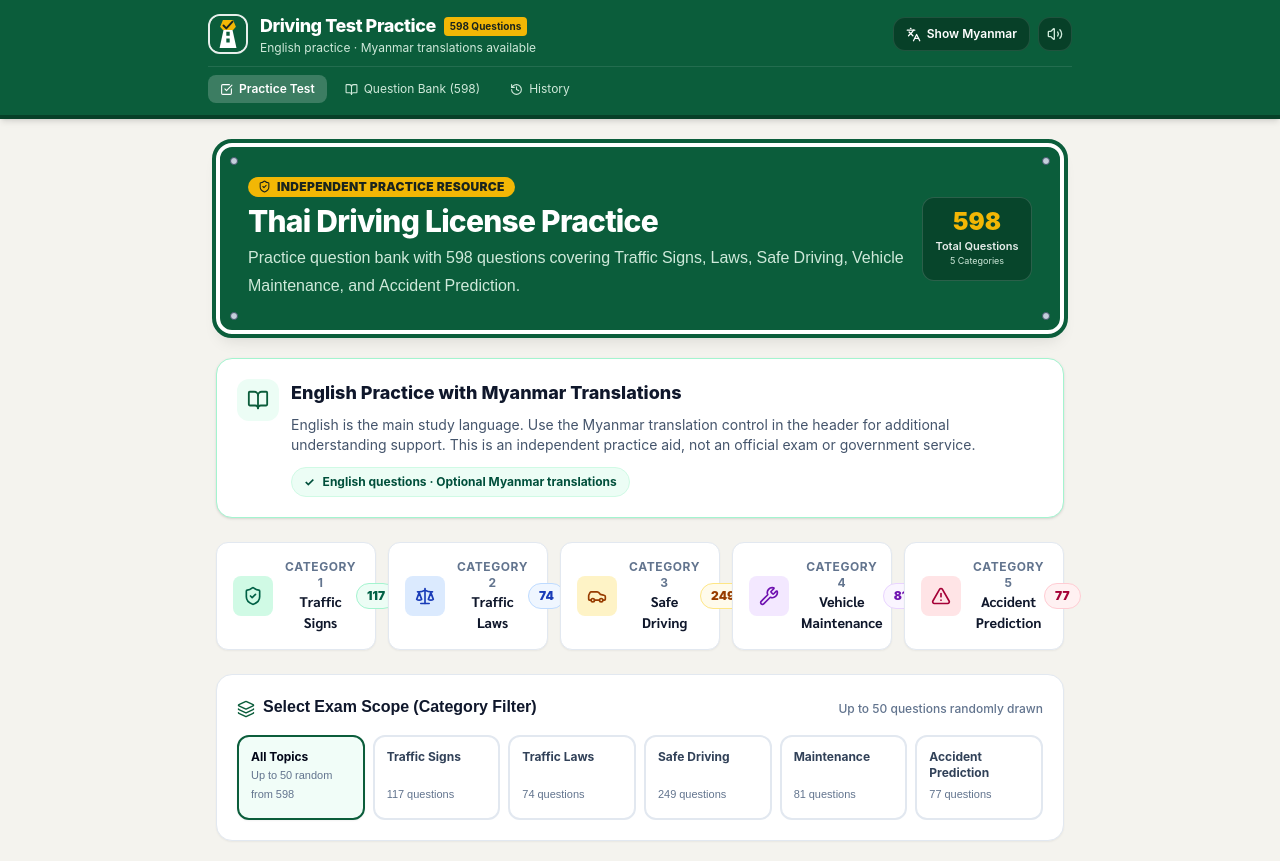
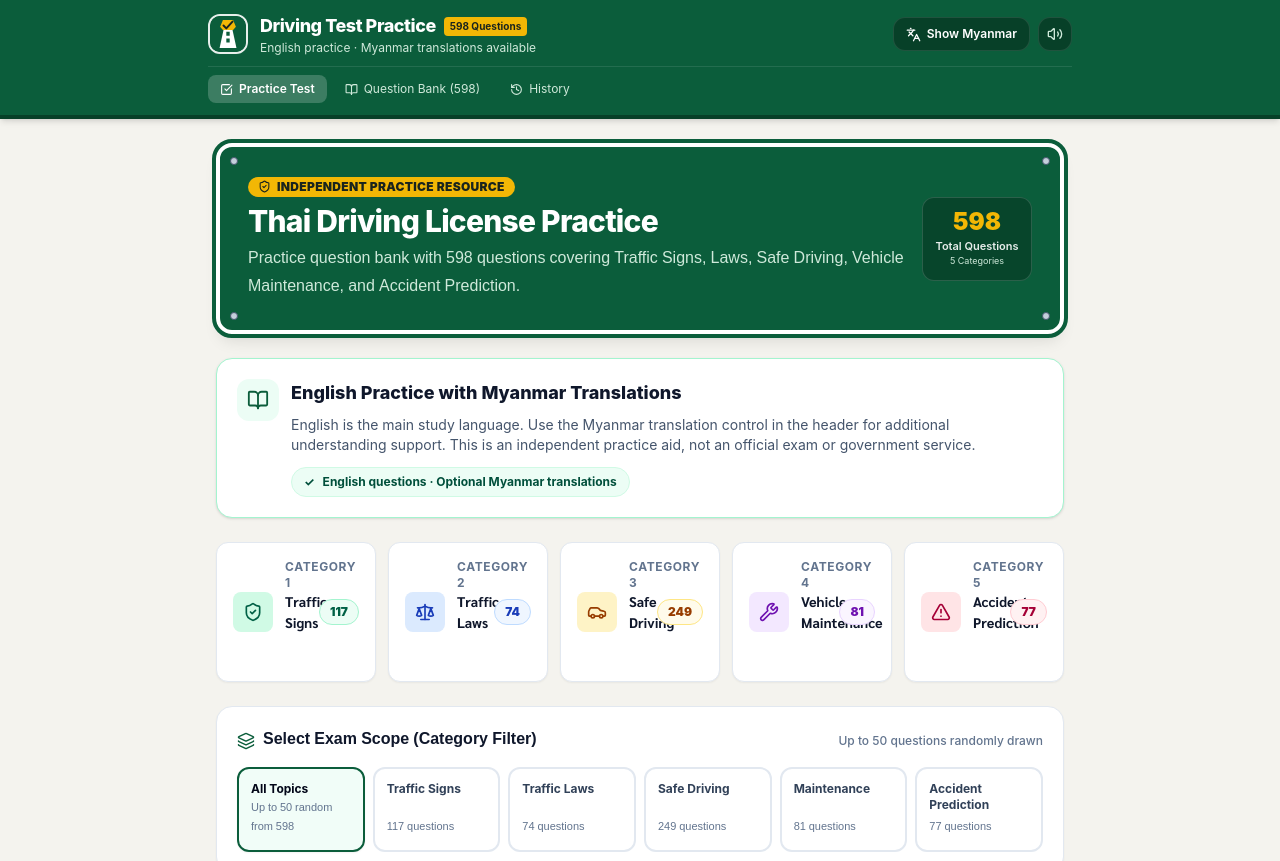
Before and after one commit to ZinLinn254995/Thai-Driving-License-Exam, a React (Vite) app: page / in a window 1280 px wide. Shown: the top 861 px of the page. Built offline with nearby package versions, Linux system fonts and the light colour scheme.

Commit message:
fix: align home category card text

```diff
--- a/src/components/HomeView.tsx
+++ b/src/components/HomeView.tsx
@@ -118,20 +118,20 @@ export const HomeView: React.FC<HomeViewProps> = ({
           type="button"
           aria-label={`Study Traffic Signs (${signsCount} questions)`}
           onClick={() => onNavigateStudy('traffic_signs')}
-          className="bg-white p-4 rounded-xl border border-slate-200 shadow-xs flex items-center justify-between cursor-pointer hover:border-emerald-300 transition-all focus-visible:outline focus-visible:outline-2 focus-visible:outline-blue-600"
+          className="bg-white p-4 min-h-[112px] rounded-xl border border-slate-200 shadow-xs flex items-center justify-between cursor-pointer hover:border-emerald-300 transition-all focus-visible:outline focus-visible:outline-2 focus-visible:outline-blue-600"
         >
-          <div className="flex items-center gap-3">
+          <div className="flex min-w-0 flex-1 items-center gap-3 text-left">
             <div className="w-10 h-10 rounded-lg bg-emerald-100 text-emerald-800 flex items-center justify-center shrink-0">
               <ShieldCheck size={20} />
             </div>
-            <div>
+            <div className="min-w-0 flex-1">
               <div className="text-xs font-bold text-slate-500 uppercase tracking-wider">
                 Category 1
               </div>
-              <div className="font-bold text-sm text-slate-900 font-thai">
+              <div className="min-h-10 flex items-center font-bold text-sm leading-5 text-slate-900 font-thai">
                 Traffic Signs
               </div>
-              {showMyanmar && <div className="text-xs text-slate-600 font-myanmar">လမ်းညွှန်ဆိုင်းဘုတ်များနှင့် လမ်းအမှတ်အသားများ</div>}
+              <div className="min-h-8 pt-1 text-xs leading-4 text-slate-600 font-myanmar">{showMyanmar ? "လမ်းညွှန်ဆိုင်းဘုတ်များနှင့် လမ်းအမှတ်အသားများ" : "\u00a0"}</div>
             </div>
           </div>
           <span className="text-xs font-black px-2.5 py-1 rounded-full bg-emerald-50 text-emerald-800 border border-emerald-200">
@@ -144,20 +144,20 @@ export const HomeView: React.FC<HomeViewProps> = ({
           type="button"
           aria-label={`Study Traffic Laws (${lawsCount} questions)`}
           onClick={() => onNavigateStudy('traffic_laws')}
-          className="bg-white p-4 rounded-xl border border-slate-200 shadow-xs flex items-center justify-between cursor-pointer hover:border-blue-300 transition-all focus-visible:outline focus-visible:outline-2 focus-visible:outline-blue-600"
+          className="bg-white p-4 min-h-[112px] rounded-xl border border-slate-200 shadow-xs flex items-center justify-between cursor-pointer hover:border-blue-300 transition-all focus-visible:outline focus-visible:outline-2 focus-visible:outline-blue-600"
         >
-          <div className="flex items-center gap-3">
+          <div className="flex min-w-0 flex-1 items-center gap-3 text-left">
             <div className="w-10 h-10 rounded-lg bg-blue-100 text-blue-800 flex items-center justify-center shrink-0">
               <Scale size={20} />
             </div>
-            <div>
+            <div className="min-w-0 flex-1">
               <div className="text-xs font-bold text-slate-500 uppercase tracking-wider">
                 Category 2
               </div>
-              <div className="font-bold text-sm text-slate-900 font-thai">
+              <div className="min-h-10 flex items-center font-bold text-sm leading-5 text-slate-900 font-thai">
                 Traffic Laws
               </div>
-              {showMyanmar && <div className="text-xs text-slate-600 font-myanmar">ယာဉ်စည်းကမ်းနှင့် လမ်းစည်းမျဉ်းများ</div>}
+              <div className="min-h-8 pt-1 text-xs leading-4 text-slate-600 font-myanmar">{showMyanmar ? "ယာဉ်စည်းကမ်းနှင့် လမ်းစည်းမျဉ်းများ" : "\u00a0"}</div>
             </div>
           </div>
           <span className="text-xs font-black px-2.5 py-1 rounded-full bg-blue-50 text-blue-800 border border-blue-200">
@@ -170,20 +170,20 @@ export const HomeView: React.FC<HomeViewProps> = ({
           type="button"
           aria-label={`Study Safe Driving (${safeDrivingCount} questions)`}
           onClick={() => onNavigateStudy('safe_driving')}
-          className="bg-white p-4 rounded-xl border border-slate-200 shadow-xs flex items-center justify-between cursor-pointer hover:border-amber-300 transition-all focus-visible:outline focus-visible:outline-2 focus-visible:outline-blue-600"
+          className="bg-white p-4 min-h-[112px] rounded-xl border border-slate-200 shadow-xs flex items-center justify-between cursor-pointer hover:border-amber-300 transition-all focus-visible:outline focus-visible:outline-2 focus-visible:outline-blue-600"
         >
-          <div className="flex items-center gap-3">
+          <div className="flex min-w-0 flex-1 items-center gap-3 text-left">
             <div className="w-10 h-10 rounded-lg bg-amber-100 text-amber-800 flex items-center justify-center shrink-0">
               <Car size={20} />
             </div>
-            <div>
+            <div className="min-w-0 flex-1">
               <div className="text-xs font-bold text-slate-500 uppercase tracking-wider">
                 Category 3
               </div>
-              <div className="font-bold text-sm text-slate-900 font-thai">
+              <div className="min-h-10 flex items-center font-bold text-sm leading-5 text-slate-900 font-thai">
                 Safe Driving
               </div>
-              {showMyanmar && <div className="text-xs text-slate-600 font-myanmar">ဘေးကင်းလုံခြုံစွာ မောင်းနှင်ခြင်း</div>}
+              <div className="min-h-8 pt-1 text-xs leading-4 text-slate-600 font-myanmar">{showMyanmar ? "ဘေးကင်းလုံခြုံစွာ မောင်းနှင်ခြင်း" : "\u00a0"}</div>
             </div>
           </div>
           <span className="text-xs font-black px-2.5 py-1 rounded-full bg-amber-50 text-amber-800 border border-amber-200">
@@ -196,20 +196,20 @@ export const HomeView: React.FC<HomeViewProps> = ({
           type="button"
           aria-label={`Study Vehicle Maintenance (${maintenanceCount} questions)`}
           onClick={() => onNavigateStudy('vehicle_maintenance')}
-          className="bg-white p-4 rounded-xl border border-slate-200 shadow-xs flex items-center justify-between cursor-pointer hover:border-purple-300 transition-all focus-visible:outline focus-visible:outline-2 focus-visible:outline-blue-600"
+          className="bg-white p-4 min-h-[112px] rounded-xl border border-slate-200 shadow-xs flex items-center justify-between cursor-pointer hover:border-purple-300 transition-all focus-visible:outline focus-visible:outline-2 focus-visible:outline-blue-600"
         >
-          <div className="flex items-center gap-3">
+          <div className="flex min-w-0 flex-1 items-center gap-3 text-left">
             <div className="w-10 h-10 rounded-lg bg-purple-100 text-purple-800 flex items-center justify-center shrink-0">
               <Wrench size={20} />
             </div>
-            <div>
+            <div className="min-w-0 flex-1">
               <div className="text-xs font-bold text-slate-500 uppercase tracking-wider">
                 Category 4
               </div>
-              <div className="font-bold text-sm text-slate-900 font-thai">
+              <div className="min-h-10 flex items-center font-bold text-sm leading-5 text-slate-900 font-thai">
                 Vehicle Maintenance
               </div>
-              {showMyanmar && <div className="text-xs text-slate-600 font-myanmar">ယာဉ်ပြုပြင်ထိန်းသိမ်းခြင်း</div>}
+              <div className="min-h-8 pt-1 text-xs leading-4 text-slate-600 font-myanmar">{showMyanmar ? "ယာဉ်ပြုပြင်ထိန်းသိမ်းခြင်း" : "\u00a0"}</div>
             </div>
           </div>
           <span className="text-xs font-black px-2.5 py-1 rounded-full bg-purple-50 text-purple-800 border border-purple-200">
@@ -222,20 +222,20 @@ export const HomeView: React.FC<HomeViewProps> = ({
           type="button"
           aria-label={`Study Accident Prediction (${accidentPredictionCount} questions)`}
           onClick={() => onNavigateStudy('accident_prediction')}
-          className="bg-white p-4 rounded-xl border border-slate-200 shadow-xs flex items-center justify-between cursor-pointer hover:border-rose-300 transition-all focus-visible:outline focus-visible:outline-2 focus-visible:outline-blue-600"
+          className="bg-white p-4 min-h-[112px] rounded-xl border border-slate-200 shadow-xs flex items-center justify-between cursor-pointer hover:border-rose-300 transition-all focus-visible:outline focus-visible:outline-2 focus-visible:outline-blue-600"
         >
-          <div className="flex items-center gap-3">
+          <div className="flex min-w-0 flex-1 items-center gap-3 text-left">
             <div className="w-10 h-10 rounded-lg bg-rose-100 text-rose-800 flex items-center justify-center shrink-0">
               <AlertTriangle size={20} />
             </div>
-            <div>
+            <div className="min-w-0 flex-1">
               <div className="text-xs font-bold text-slate-500 uppercase tracking-wider">
                 Category 5
               </div>
-              <div className="font-bold text-sm text-slate-900 font-thai">
+              <div className="min-h-10 flex items-center font-bold text-sm leading-5 text-slate-900 font-thai">
                 Accident Prediction
               </div>
-              {showMyanmar && <div className="text-xs text-slate-600 font-myanmar">မတော်တဆမှုအန္တရာယ်ကို ကြိုတင်ခန့်မှန်းခြင်း</div>}
+              <div className="min-h-8 pt-1 text-xs leading-4 text-slate-600 font-myanmar">{showMyanmar ? "မတော်တဆမှုအန္တရာယ်ကို ကြိုတင်ခန့်မှန်းခြင်း" : "\u00a0"}</div>
             </div>
           </div>
           <span className="text-xs font-black px-2.5 py-1 rounded-full bg-rose-50 text-rose-800 border border-rose-200">
@@ -453,7 +453,7 @@ export const HomeView: React.FC<HomeViewProps> = ({
 
       {/* Study & Bank Shortcut */}
       <div className="bg-white rounded-2xl p-5 border border-slate-200 shadow-sm flex flex-col sm:flex-row sm:items-center sm:justify-between gap-4">
-        <div className="flex items-center gap-3">
+        <div className="flex min-w-0 flex-1 items-center gap-3 text-left">
           <div className="w-11 h-11 rounded-xl bg-amber-100 text-amber-800 flex items-center justify-center shrink-0">
             <BookOpen size={22} />
           </div>
@@ -497,7 +497,7 @@ export const HomeView: React.FC<HomeViewProps> = ({
           }}
           className={`bg-white rounded-xl p-4 border border-slate-200 shadow-xs flex items-center justify-between gap-3 ${latestAttempt.questions?.length && latestAttempt.answers ? 'cursor-pointer hover:border-emerald-300 hover:shadow-sm focus-visible:outline focus-visible:outline-2 focus-visible:outline-blue-600' : ''}`}
         >
-          <div className="flex items-center gap-3">
+          <div className="flex min-w-0 flex-1 items-center gap-3 text-left">
             <div
               className={`w-10 h-10 rounded-full flex items-center justify-center font-bold text-white text-sm shrink-0 ${
                 latestAttempt.passed ? 'bg-emerald-600' : 'bg-red-600'
```
